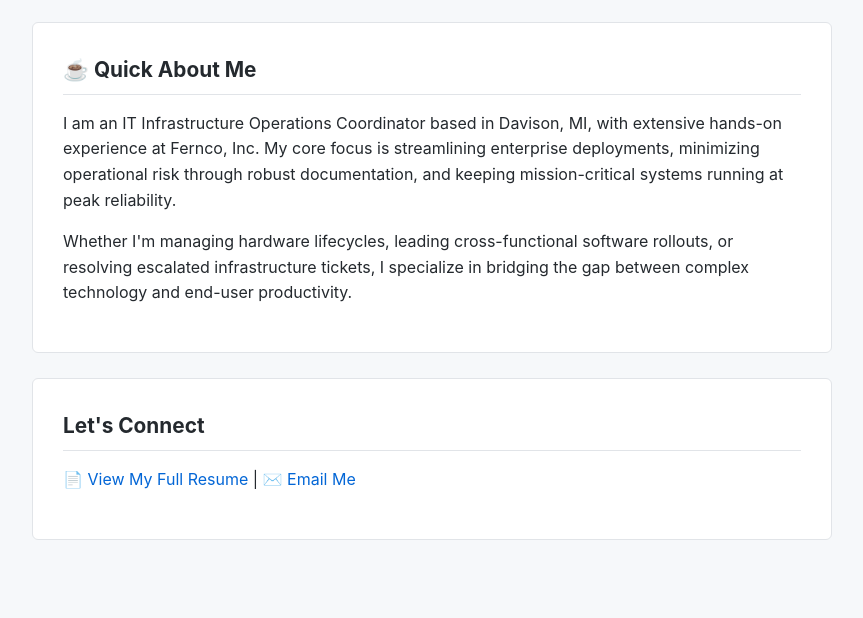
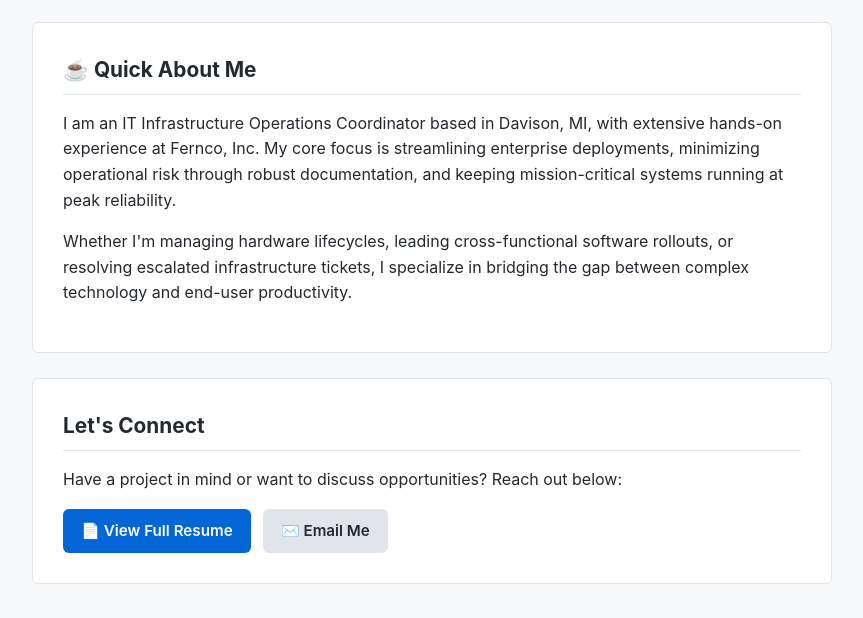
Before and after one commit to tutakjacob/tutakjacob.github.io, a plain HTML site: page index.html in a window 1280 px wide. Shown: the part 278-896 px from the top of the page, without its empty margins (208-1071 px from the left). Drawn offline with Linux system fonts and the light colour scheme.

Commit message:
Add files via upload

```diff
--- a/index.html
+++ b/index.html
@@ -4,7 +4,6 @@
     <meta charset="UTF-8">
     <meta name="viewport" content="width=device-width, initial-scale=1.0">
     <title>Jacob Tutak - About Me</title>
-    <!-- external CSS file -->
     <link rel="stylesheet" href="style.css">
 </head>
 <body>
@@ -27,10 +26,11 @@
 
         <div class="card">
             <h2>Let's Connect</h2>
-            <p>
-                📄 <a href="resume.html">View My Full Resume</a> |
-                ✉️ <a href="mailto:jtutak@proton.me">Email Me</a>
-            </p>
+            <p>Have a project in mind or want to discuss opportunities? Reach out below:</p>
+            <div class="button-group">
+                <a href="resume.html" class="btn">📄 View Full Resume</a>
+                <a href="mailto:jtutak@proton.me" class="btn btn-secondary">✉️ Email Me</a>
+            </div>
         </div>
     </main>
 </body>
--- a/style.css
+++ b/style.css
@@ -60,11 +60,35 @@ h1 { margin: 0 0 8px 0; font-size: 1.8em; color: var(--text-main); }
 }
 h2 { margin-top: 0; color: var(--text-main); font-size: 1.3em; border-bottom: 1px solid var(--border-color); padding-bottom: 8px; margin-bottom: 15px; }
 
-.job-title { font-weight: 700; color: var(--text-main); margin-top: 20px; margin-bottom: 2px; font-size: 1.05em; }
-.job-company { color: var(--text-muted); font-style: italic; margin-bottom: 10px; font-size: 0.95em; }
-
 ul { margin-top: 5px; padding-left: 20px; color: var(--text-main); }
 li { margin-bottom: 6px; }
 
 a { color: var(--primary); text-decoration: none; }
 a:hover { text-decoration: underline; }
+
+/* Action Buttons Grid */
+.button-group {
+    display: flex;
+    gap: 12px;
+    flex-wrap: wrap;
+    margin-top: 15px;
+}
+.btn {
+    display: inline-block;
+    background: var(--primary);
+    color: white;
+    padding: 10px 18px;
+    border-radius: 6px;
+    font-weight: 600;
+    font-size: 0.95em;
+    text-decoration: none;
+    transition: opacity 0.2s;
+}
+.btn:hover {
+    opacity: 0.9;
+    text-decoration: none;
+}
+.btn-secondary {
+    background: #e1e4e8;
+    color: var(--text-main);
+}
```
